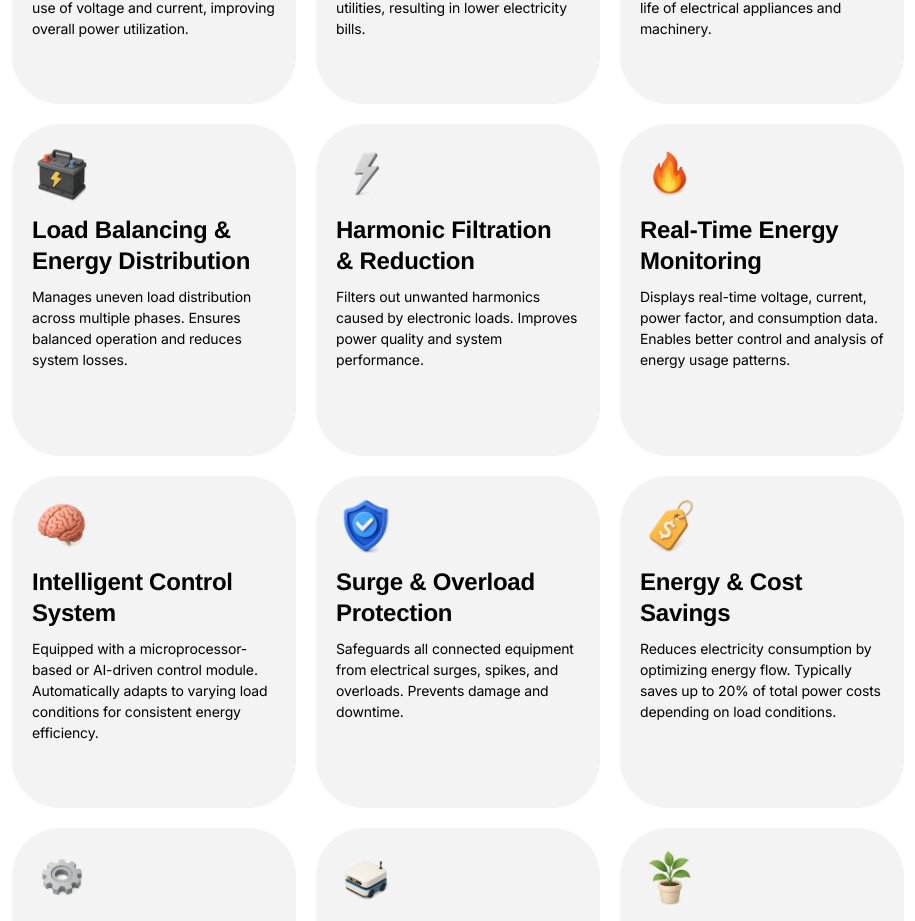
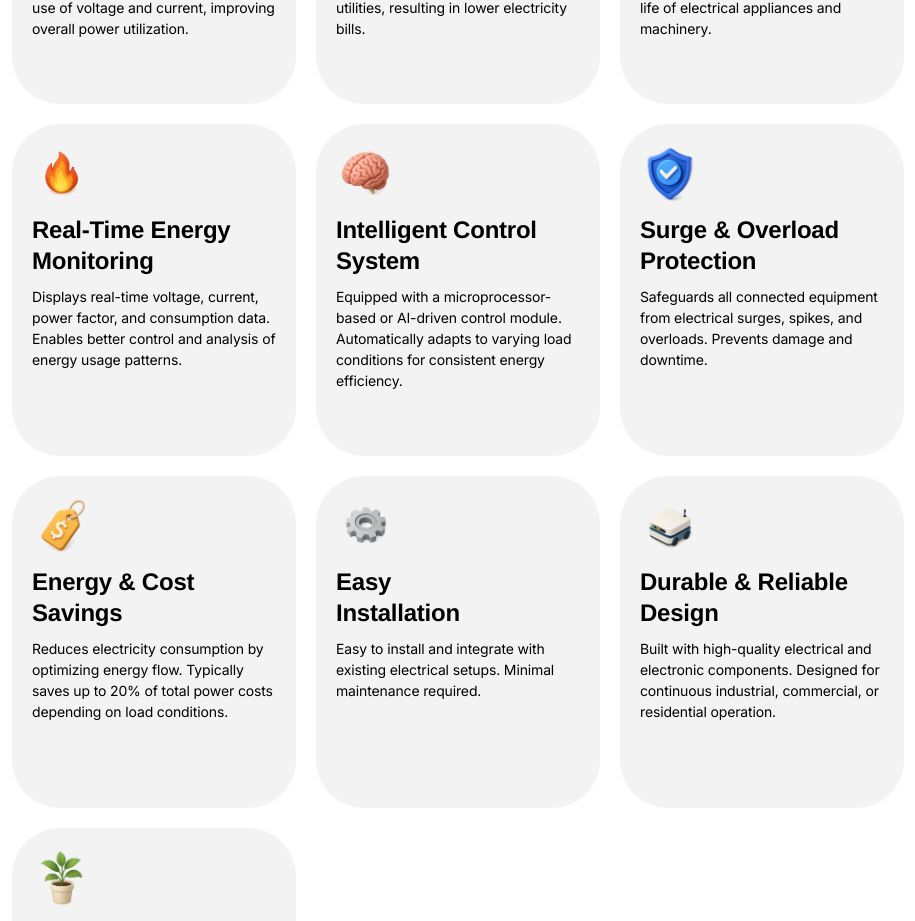
Before and after one commit to hrushikeshhd18/ondo_website, a React (Vite) app: page / in a window 1280 px wide. Shown: the part 3160-4081 px from the top of the page, without its empty margins (182-1097 px from the left). Built offline with nearby package versions, Linux system fonts and the light colour scheme; a web font is replaced by a local one.

Commit message:
Remove load balancing and harmonic filtration feature cards

```diff
--- a/src/Home.tsx
+++ b/src/Home.tsx
@@ -82,20 +82,6 @@ const imesFeatures = [
     titleLines: ["Voltage Stabilization", "& Regulation"],
     description:
       "Maintains steady voltage supply to protect equipment from voltage fluctuations. Increases operational life of electrical appliances and machinery.",
-  },
-  {
-    icon: loadBalancingIcon,
-    alt: "Load balancing icon",
-    titleLines: ["Load Balancing &", "Energy Distribution"],
-    description:
-      "Manages uneven load distribution across multiple phases. Ensures balanced operation and reduces system losses.",
-  },
-  {
-    icon: harmonicFiltrationIcon,
-    alt: "Harmonic filtration icon",
-    titleLines: ["Harmonic Filtration", "& Reduction"],
-    description:
-      "Filters out unwanted harmonics caused by electronic loads. Improves power quality and system performance.",
   },
   {
     icon: realTimeMonitoringIcon,
```
Also changed, not shown: assets/commercial_spaces.png.
